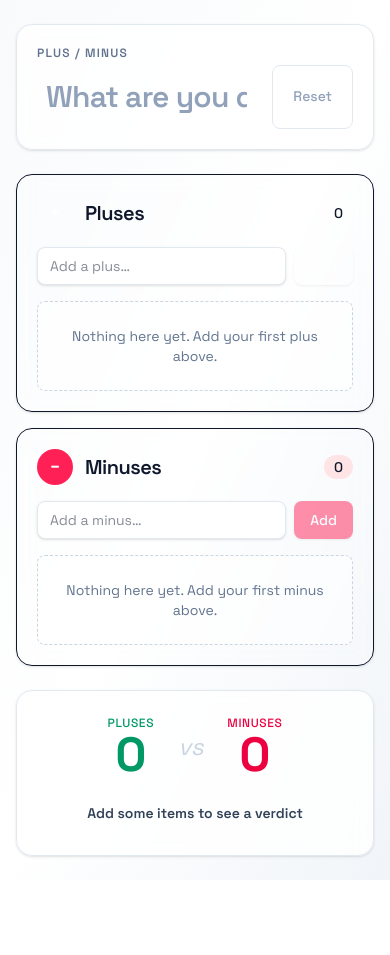
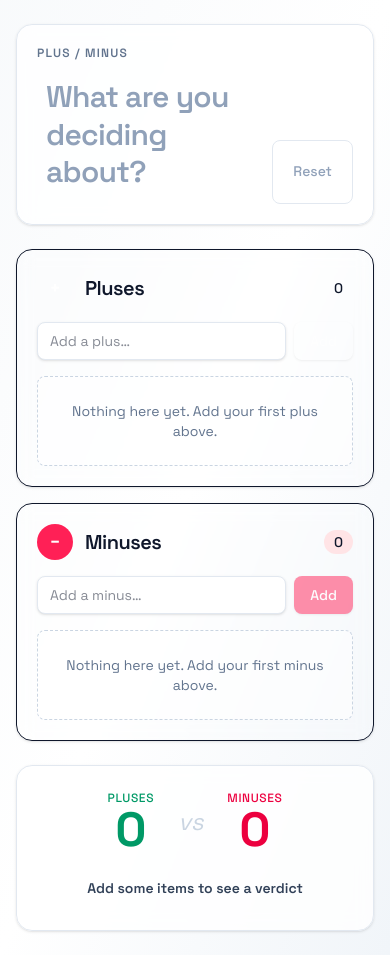
Before and after one commit to Kris1027/angular-plus-minus, an Angular app: page / in a window 390 px wide. Before the commit the page ends 880 px from the top, so only its background shows below. Built offline with nearby package versions, Linux system fonts and the light colour scheme.

Commit message:
feat: auto-grow topic textarea, blur on enter, enable reset with topic only

```diff
--- a/src/app/app.html
+++ b/src/app/app.html
@@ -7,14 +7,15 @@
         <span class="text-xs font-semibold tracking-widest text-slate-500 uppercase">
           Plus / Minus
         </span>
-        <input
-          type="text"
+        <textarea
+          rows="1"
           placeholder="What are you deciding about?"
           [ngModel]="store.topic()"
           (ngModelChange)="handleTopicChange($event)"
+          (keydown.enter)="handleTopicEnter($event)"
           name="topic"
-          class="w-full rounded-lg border border-transparent bg-transparent px-2 py-3 text-3xl leading-tight font-semibold tracking-tight text-slate-900 outline-none placeholder:text-slate-400 focus:border-slate-300 focus:bg-white sm:text-4xl"
-        />
+          class="field-sizing-content w-full resize-none rounded-lg border border-transparent bg-transparent px-2 py-3 text-3xl leading-tight font-semibold tracking-tight text-slate-900 outline-none placeholder:text-slate-400 focus:border-slate-300 focus:bg-white sm:text-4xl"
+        ></textarea>
       </div>
       <button
         type="button"
--- a/src/app/app.ts
+++ b/src/app/app.ts
@@ -24,11 +24,16 @@ export class App {
   private readonly resetDialog = viewChild<ElementRef<HTMLDialogElement>>('resetDialog');
 
   protected readonly canReset = computed(
-    () => this.store.plusCount() + this.store.minusCount() > 0,
+    () => this.store.topic().length > 0 || this.store.plusCount() + this.store.minusCount() > 0,
   );
 
   protected handleTopicChange(value: string): void {
     this.store.setTopic(value);
+  }
+
+  protected handleTopicEnter(event: Event): void {
+    event.preventDefault();
+    (event.target as HTMLTextAreaElement).blur();
   }
 
   protected handleReset(): void {
```
